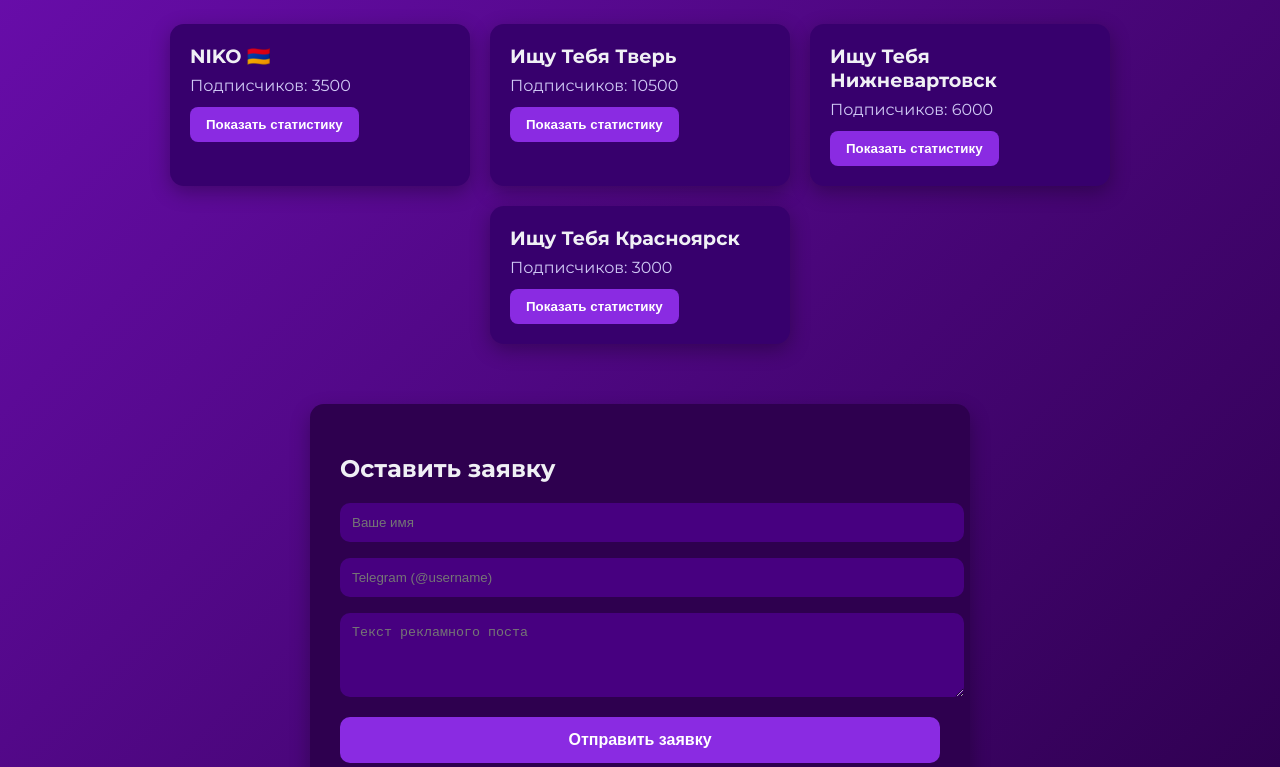
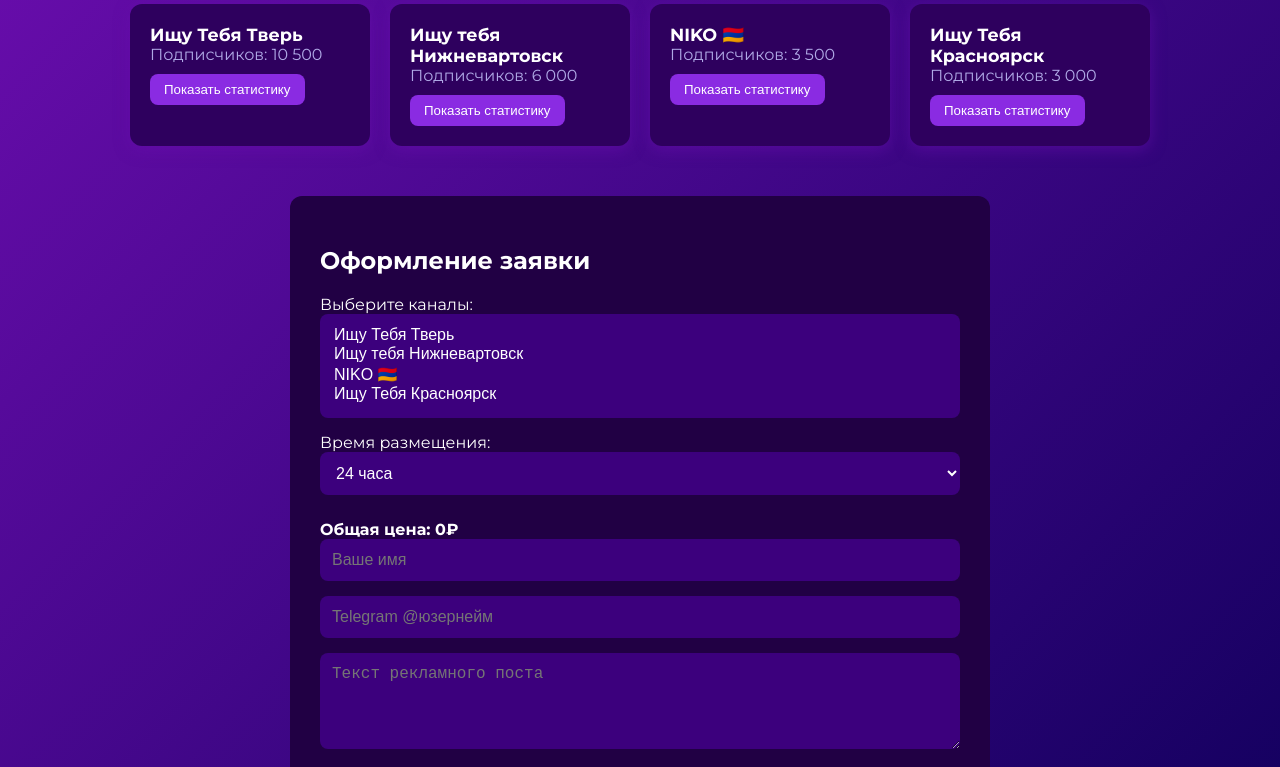
Before and after one commit to nikoooott/nikoad-server, a website: page index.html in a window 1280 px wide. Shown: the part 106-873 px from the top of the page. Drawn offline with Linux system fonts and the light colour scheme.

Commit message:
Update index.html

```diff
--- a/index.html
+++ b/index.html
@@ -2,156 +2,132 @@
 <html lang="ru">
 <head>
   <meta charset="UTF-8" />
-  <meta name="viewport" content="width=device-width, initial-scale=1.0"/>
+  <meta name="viewport" content="width=device-width, initial-scale=1" />
   <title>NikoAd — Реклама в Telegram</title>
-  <link href="https://fonts.googleapis.com/css2?family=Montserrat:wght@400;700&display=swap" rel="stylesheet"/>
   <style>
+    @import url('https://fonts.googleapis.com/css2?family=Montserrat:wght@400;700&display=swap');
+
+    * { box-sizing: border-box; }
     body {
       margin: 0;
       font-family: 'Montserrat', sans-serif;
-      background: linear-gradient(135deg, #6a0dad, #2e004f);
-      color: #f0f0f5;
-      padding: 30px 20px;
+      background: linear-gradient(135deg, #6a0dad, #12005e);
+      color: #fff;
+      padding: 20px;
     }
-
     h1 {
       text-align: center;
-      font-weight: 700;
-      font-size: 2rem;
-      margin-bottom: 40px;
+      margin-bottom: 30px;
     }
 
     .channels {
       display: flex;
       flex-wrap: wrap;
+      gap: 20px;
       justify-content: center;
-      gap: 20px;
-      margin-bottom: 60px;
     }
 
     .channel-card {
-      background: #37006d;
-      border-radius: 14px;
+      background: #2e005e;
+      border-radius: 12px;
       padding: 20px;
-      width: 260px;
-      box-shadow: 0 6px 20px rgba(0,0,0,0.3);
-      transition: transform 0.3s;
+      width: 240px;
+      box-shadow: 0 4px 15px rgba(106, 13, 173, 0.5);
+      transition: transform 0.3s ease, box-shadow 0.3s ease;
     }
 
     .channel-card:hover {
       transform: translateY(-8px);
+      box-shadow: 0 8px 25px rgba(106, 13, 173, 0.8);
     }
 
     .channel-name {
-      font-size: 1.2rem;
-      font-weight: 700;
-      margin-bottom: 8px;
+      font-size: 1.1rem;
+      font-weight: bold;
     }
 
-    .channel-subs {
-      color: #d0c9f5;
-      margin-bottom: 12px;
+    .subscribers {
+      color: #b0a9e6;
+      margin-bottom: 10px;
     }
 
     .btn-stats {
       background: #8a2be2;
       border: none;
-      padding: 10px 16px;
+      border-radius: 8px;
+      padding: 8px 14px;
       color: white;
-      font-weight: 600;
+      cursor: pointer;
+    }
+
+    .stats-modal {
+      display: none;
+      position: fixed;
+      top: 0; left: 0; right: 0; bottom: 0;
+      background: rgba(0,0,0,0.7);
+      justify-content: center;
+      align-items: center;
+      z-index: 100;
+    }
+
+    .stats-content {
+      background: #210044;
+      padding: 30px;
+      border-radius: 12px;
+      max-width: 600px;
+      width: 90%;
+      color: #fff;
+    }
+
+    .close-btn {
+      float: right;
+      font-size: 20px;
+      cursor: pointer;
+    }
+
+    .form-section {
+      margin-top: 50px;
+      background: #210044;
+      padding: 30px;
+      border-radius: 12px;
+      max-width: 700px;
+      margin-inline: auto;
+    }
+
+    form input, form textarea, select {
+      width: 100%;
+      margin-bottom: 15px;
+      padding: 12px;
       border-radius: 8px;
+      border: none;
+      font-size: 1rem;
+      background: #3c007d;
+      color: #fff;
+    }
+
+    form button {
+      background: #8a2be2;
+      border: none;
+      padding: 14px;
+      font-size: 1.1rem;
+      font-weight: bold;
+      color: #fff;
+      border-radius: 10px;
       cursor: pointer;
       transition: background 0.3s;
     }
 
-    .btn-stats:hover {
-      background: #a060ff;
+    form button:hover {
+      background: #bf94ff;
     }
 
-    /* Модальное окно */
-    .modal {
-      display: none;
-      position: fixed;
-      z-index: 1000;
-      left: 0; top: 0;
-      width: 100%; height: 100%;
-      background: rgba(0,0,0,0.6);
-      justify-content: center;
-      align-items: center;
+    #totalPrice {
+      margin-top: 10px;
+      font-weight: bold;
     }
 
-    .modal-content {
-      background: #2e004f;
-      padding: 30px;
-      border-radius: 12px;
-      max-width: 500px;
-      width: 90%;
-      color: #fff;
-      box-shadow: 0 8px 30px rgba(0,0,0,0.4);
-      position: relative;
-    }
-
-    .modal h2 {
-      margin-top: 0;
-    }
-
-    .modal p {
-      margin: 10px 0;
-    }
-
-    .close-btn {
-      position: absolute;
-      top: 15px;
-      right: 20px;
-      font-size: 20px;
-      cursor: pointer;
-      color: #aaa;
-    }
-
-    .close-btn:hover {
-      color: #fff;
-    }
-
-    /* Заявка */
-    .form-block {
-      background: #2e004f;
-      padding: 30px;
-      border-radius: 14px;
-      max-width: 600px;
-      margin: 0 auto;
-      box-shadow: 0 8px 20px rgba(0,0,0,0.3);
-    }
-
-    .form-block input, .form-block textarea {
-      width: 100%;
-      padding: 12px;
-      margin-bottom: 16px;
-      background: #470080;
-      border: none;
-      border-radius: 10px;
-      color: #fff;
-    }
-
-    .form-block button {
-      background: #8a2be2;
-      border: none;
-      padding: 14px;
-      width: 100%;
-      border-radius: 10px;
-      color: white;
-      font-weight: 700;
-      font-size: 1rem;
-      cursor: pointer;
-    }
-
-    .form-block button:hover {
-      background: #a060ff;
-    }
-
-    #status {
-      text-align: center;
-      margin-top: 10px;
-      font-weight: 600;
+    @media (max-width: 600px) {
+      .channel-card { width: 100%; }
     }
   </style>
 </head>
@@ -161,107 +137,153 @@
 
 <div class="channels" id="channels"></div>
 
-<!-- Модалка -->
-<div class="modal" id="modal">
-  <div class="modal-content">
-    <span class="close-btn" id="closeModal">&times;</span>
-    <h2 id="modalTitle">Статистика</h2>
-    <p id="modalStats"></p>
+<div class="stats-modal" id="statsModal">
+  <div class="stats-content">
+    <span class="close-btn" onclick="closeStats()">✖</span>
+    <div id="statsContent"></div>
   </div>
 </div>
 
-<!-- Форма заявки -->
-<div class="form-block">
-  <h2>Оставить заявку</h2>
+<div class="form-section">
+  <h2>Оформление заявки</h2>
   <form id="orderForm">
-    <input type="text" id="name" placeholder="Ваше имя" required>
-    <input type="text" id="tg" placeholder="Telegram (@username)" required>
-    <textarea id="msg" placeholder="Текст рекламного поста" rows="4" required></textarea>
+    <label>Выберите каналы:</label>
+    <select multiple id="selectedChannels">
+      <option value="tver">Ищу Тебя Тверь</option>
+      <option value="nizhnevartovsk">Ищу тебя Нижневартовск</option>
+      <option value="niko">NIKO 🇦🇲</option>
+      <option value="krasnoyarsk">Ищу Тебя Красноярск</option>
+    </select>
+
+    <label>Время размещения:</label>
+    <select id="duration">
+      <option value="24">24 часа</option>
+      <option value="48">48 часов</option>
+      <option value="72">72 часа</option>
+      <option value="forever">Навсегда</option>
+      <option value="story">История</option>
+    </select>
+
+    <div id="totalPrice">Общая цена: 0₽</div>
+
+    <input type="text" id="name" placeholder="Ваше имя" required />
+    <input type="text" id="tg" placeholder="Telegram @юзернейм" required />
+    <textarea id="msg" rows="4" placeholder="Текст рекламного поста" required></textarea>
     <button type="submit">Отправить заявку</button>
     <div id="status"></div>
   </form>
 </div>
 
 <script>
-  const channels = [
-    {
-      name: 'NIKO 🇦🇲',
-      subs: 3500,
-      views: 7600,
-      stats: 'Подписчиков: 3,500\nПросмотры: 7,600\nERR: 247%\nER: 2.67%\nОхват за 24ч: 773',
+  const prices = {
+    tver: { "24": 1550, "48": 1700, "72": 1900, "forever": 2600, "story": 1100 },
+    nizhnevartovsk: { "24": 1400, "48": 1600, "72": 1800, "forever": 2200, "story": 1100 },
+    niko: { "24": 1000, "48": 1150, "72": 1250, "story": 800 },
+    krasnoyarsk: { "24": 800, "48": 1000, "72": 1150, "forever": 1300, "story": 700 }
+  };
+
+  const channelsData = {
+    tver: {
+      name: "Ищу Тебя Тверь",
+      subs: "10 500",
+      link: "https://t.me/ishutebyatverr",
+      views: 3200
     },
-    {
-      name: 'Ищу Тебя Тверь',
-      subs: 10500,
-      views: 3200,
-      stats: 'Подписчиков: 10,500\nПросмотры: 3,200\nERR: 26%\nER: 0.49%\nОхват за 24ч: 2,573',
+    nizhnevartovsk: {
+      name: "Ищу тебя Нижневартовск",
+      subs: "6 000",
+      link: "https://t.me/nizhnevartovsk_dtp",
+      views: 2600
     },
-    {
-      name: 'Ищу Тебя Нижневартовск',
-      subs: 6000,
-      views: 2600,
-      stats: 'Подписчиков: 6,000\nПросмотры: 2,600\nERR: 43.7%\nER: 0.73%\nОхват за 24ч: 2,156',
+    niko: {
+      name: "NIKO 🇦🇲",
+      subs: "3 500",
+      link: "https://t.me/nikotver",
+      views: 7600
     },
-    {
-      name: 'Ищу Тебя Красноярск',
-      subs: 3000,
-      views: 700,
-      stats: 'Подписчиков: 3,000\nПросмотры: 700\nERR: 38%\nER: 0.98%\nОхват за 24ч: 574',
+    krasnoyarsk: {
+      name: "Ищу Тебя Красноярск",
+      subs: "3 000",
+      link: "https://t.me/ishutebyakrasnoyarsk",
+      views: 700
     }
-  ];
+  };
 
-  const container = document.getElementById('channels');
-  const modal = document.getElementById('modal');
-  const modalTitle = document.getElementById('modalTitle');
-  const modalStats = document.getElementById('modalStats');
-  const closeModal = document.getElementById('closeModal');
-
-  channels.forEach(channel => {
+  const channelsEl = document.getElementById('channels');
+  Object.keys(channelsData).forEach(id => {
+    const ch = channelsData[id];
     const card = document.createElement('div');
     card.className = 'channel-card';
     card.innerHTML = `
-      <div class="channel-name">${channel.name}</div>
-      <div class="channel-subs">Подписчиков: ${channel.subs}</div>
-      <button class="btn-stats">Показать статистику</button>
+      <div class="channel-name">${ch.name}</div>
+      <div class="subscribers">Подписчиков: ${ch.subs}</div>
+      <button class="btn-stats" onclick="showStats('${id}')">Показать статистику</button>
     `;
-    card.querySelector('button').onclick = () => {
-      modalTitle.textContent = channel.name;
-      modalStats.textContent = channel.stats;
-      modal.style.display = 'flex';
-    };
-    container.appendChild(card);
+    channelsEl.appendChild(card);
   });
 
-  closeModal.onclick = () => modal.style.display = 'none';
-  window.onclick = e => {
-    if (e.target === modal) modal.style.display = 'none';
-  };
+  function showStats(id) {
+    const ch = channelsData[id];
+    const modal = document.getElementById('statsModal');
+    const content = document.getElementById('statsContent');
+    content.innerHTML = `
+      <h2>${ch.name}</h2>
+      <p><strong>Подписчиков:</strong> ${ch.subs}</p>
+      <p><strong>Средний охват:</strong> ${ch.views} просмотров</p>
+      <p><a href="${ch.link}" target="_blank" style="color:#a6d3ff">Ссылка на канал</a></p>
+    `;
+    modal.style.display = 'flex';
+  }
 
-  // Форма заявки
-  document.getElementById('orderForm').addEventListener('submit', async e => {
+  function closeStats() {
+    document.getElementById('statsModal').style.display = 'none';
+  }
+
+  const selectedChannels = document.getElementById('selectedChannels');
+  const duration = document.getElementById('duration');
+  const totalPrice = document.getElementById('totalPrice');
+
+  function updatePrice() {
+    const dur = duration.value;
+    const selected = Array.from(selectedChannels.selectedOptions).map(o => o.value);
+    let sum = 0;
+    selected.forEach(id => {
+      if (prices[id] && prices[id][dur]) {
+        sum += prices[id][dur];
+      }
+    });
+    totalPrice.textContent = `Общая цена: ${sum}₽`;
+  }
+
+  selectedChannels.addEventListener('change', updatePrice);
+  duration.addEventListener('change', updatePrice);
+
+  const form = document.getElementById('orderForm');
+  const statusDiv = document.getElementById('status');
+
+  form.addEventListener('submit', async e => {
     e.preventDefault();
     const name = document.getElementById('name').value.trim();
     const tg = document.getElementById('tg').value.trim();
     const msg = document.getElementById('msg').value.trim();
+    const channels = Array.from(selectedChannels.selectedOptions).map(o => o.text).join(', ');
+    const time = duration.options[duration.selectedIndex].text;
+
+    const fullMessage = `Заявка от ${name} (${tg})\nКаналы: ${channels}\nВремя: ${time}\nПост:\n${msg}`;
 
     try {
-      const res = await fetch('https://nikoad-server.onrender.com/api/send', {
-        method: 'POST',
+      await fetch("https://formspree.io/f/xnnvlzor", {
+        method: "POST",
         headers: { 'Content-Type': 'application/json' },
-        body: JSON.stringify({ name, tg, msg })
+        body: JSON.stringify({ message: fullMessage })
       });
-
-      const statusDiv = document.getElementById('status');
-      if (res.ok) {
-        statusDiv.textContent = '✅ Заявка отправлена!';
-        statusDiv.style.color = '#8efc8e';
-        document.getElementById('orderForm').reset();
-      } else {
-        statusDiv.textContent = '❌ Ошибка при отправке';
-        statusDiv.style.color = '#ff8e8e';
-      }
+      statusDiv.textContent = '✅ Заявка отправлена!';
+      statusDiv.style.color = '#8efc8e';
+      form.reset();
+      updatePrice();
     } catch {
-      document.getElementById('status').textContent = '❌ Ошибка сети. Проверьте соединение.';
+      statusDiv.textContent = '❌ Ошибка при отправке';
+      statusDiv.style.color = '#ff8e8e';
     }
   });
 </script>
```
